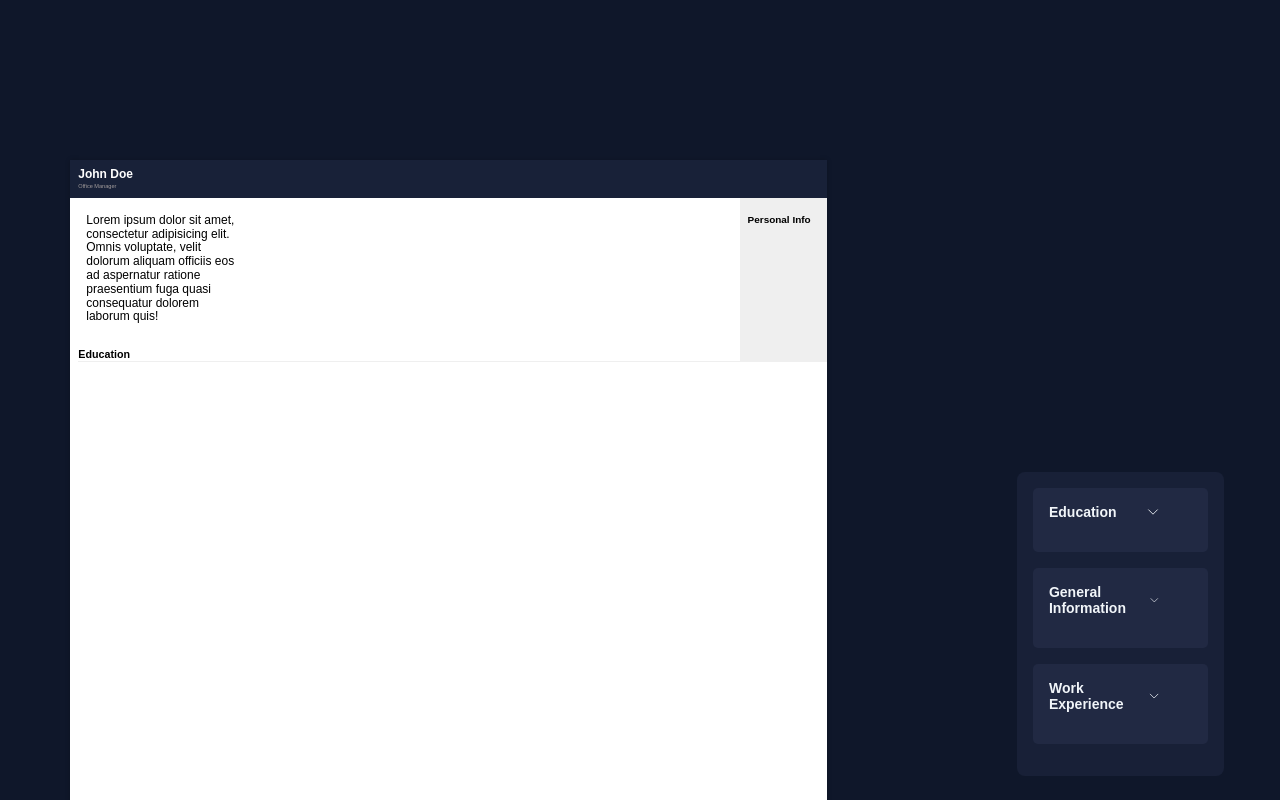
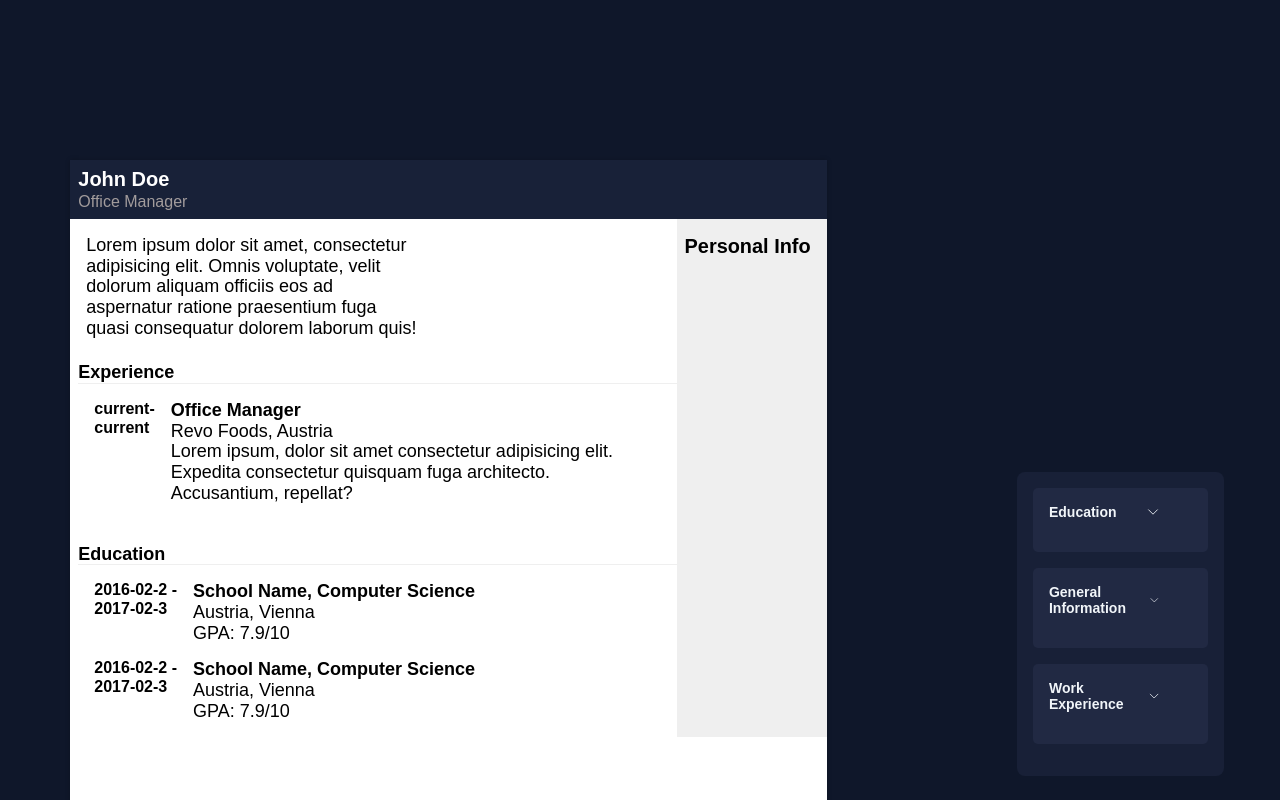
Before and after one commit to kwstaseL/cv-application, a React (Vite) app: page / in a window 1280 px wide. Shown: the top 800 px of the page. Built offline with nearby package versions, Linux system fonts and the light colour scheme.

Commit message:
Create CV component

```diff
--- a/src/CV/CV.css
+++ b/src/CV/CV.css
@@ -42,13 +42,257 @@
   min-height: 100%;
 }
 
+/* Experience/Education stylings */
+
+/* Experience Section */
+
+.cv__experience-list,
+.cv__education-list {
+  display: flex;
+  flex-direction: column;
+  align-items: start;
+  justify-content: start;
+  gap: 1rem;
+  padding: 1rem;
+}
+
+.cv__experience-entry,
+.cv__education-entry {
+  margin-top: 0.25rem;
+  display: flex;
+  gap: 1rem;
+}
+
+.main__date {
+  font-size: var(--size-3xs);
+}
+
+.main__position {
+  font-size: var(--size-xxs);
+}
+
+.main__location {
+  font-size: var(--size-xxs);
+}
+
+.main__description {
+  font-size: var(--size-xxs);
+}
+
 /* Common styles */
 
 .section__title {
   border-bottom: 1px solid rgb(239, 239, 239);
+  font-size: var(--size-xs);
 }
 
 .cv__section {
   margin-top: 1.5rem;
   margin-left: 0.5rem;
 }
+
+/* xs */
+@media (min-width: 475px) {
+  .cv__name {
+    font-size: var(--size-s);
+    color: white;
+  }
+
+  .cv__role {
+    font-size: var(--size-xxs);
+  }
+
+  /* Main */
+
+  .cv__professional-summary {
+    font-size: var(--size-xs);
+    max-width: 28ch;
+  }
+
+  .cv__aside {
+    font-size: var(--size-sm);
+  }
+
+  /* Experience/Education stylings */
+
+  /* Experience Section */
+
+  .cv__experience-entry,
+  .cv__education-entry {
+    margin-top: 0.1rem;
+  }
+
+  .main__date {
+    font-size: var(--size-xs);
+  }
+
+  .main__position {
+    font-size: var(--size-xs);
+  }
+
+  .main__location {
+    font-size: var(--size-xs);
+  }
+
+  .main__description {
+    font-size: var(--size-xs);
+  }
+}
+
+/* sm */
+@media (min-width: 640px) {
+  .cv__name {
+    font-size: var(--size-md);
+    color: white;
+  }
+
+  .cv__role {
+    font-size: var(--size-xs);
+  }
+
+  /* Main */
+
+  .cv__professional-summary {
+    font-size: var(--size-sm);
+    max-width: 28ch;
+  }
+
+  .cv__aside {
+    font-size: var(--size-md);
+  }
+
+  /* Experience/Education stylings */
+
+  /* Experience Section */
+
+  .cv__experience-entry,
+  .cv__education-entry {
+    margin-top: 0rem;
+  }
+
+  .main__date {
+    font-size: var(--size-xs);
+  }
+
+  .main__position {
+    font-size: var(--size-sm);
+  }
+
+  .main__location {
+    font-size: var(--size-sm);
+  }
+
+  .main__description {
+    font-size: var(--size-sm);
+  }
+
+  /* Common styles */
+
+  .section__title {
+    font-size: var(--size-sm);
+  }
+}
+
+/* md */
+@media (min-width: 768px) {
+  .cv__name {
+    font-size: var(--size-lg);
+    color: white;
+  }
+
+  .cv__role {
+    font-size: var(--size-sm);
+  }
+
+  /* Main */
+
+  .cv__professional-summary {
+    font-size: var(--size-md);
+    max-width: 35ch;
+  }
+
+  .cv__aside {
+    font-size: var(--size-xl);
+  }
+
+  /* Experience/Education stylings */
+
+  /* Experience Section */
+
+  .main__date {
+    font-size: var(--size-sm);
+  }
+
+  .main__position {
+    font-size: var(--size-base);
+  }
+
+  .main__location {
+    font-size: var(--size-base);
+  }
+
+  .main__description {
+    font-size: var(--size-base);
+  }
+
+  /* Common styles */
+
+  .section__title {
+    font-size: var(--size-base);
+  }
+}
+
+/* ls */
+@media (min-width: 1024px) {
+  .cv__name {
+    font-size: var(--size-xl);
+    color: white;
+  }
+
+  .cv__role {
+    font-size: var(--size-base);
+  }
+
+  /* Main */
+
+  .cv__professional-summary {
+    font-size: var(--size-lg);
+    max-width: 35ch;
+  }
+
+  .cv__aside {
+    font-size: var(--size-2xl);
+  }
+
+  /* Experience/Education stylings */
+
+  /* Experience Section */
+
+  .main__date {
+    font-size: var(--size-base);
+  }
+
+  .main__position {
+    font-size: var(--size-lg);
+  }
+
+  .main__location {
+    font-size: var(--size-lg);
+  }
+
+  .main__description {
+    font-size: var(--size-lg);
+  }
+
+  /* Common styles */
+
+  .section__title {
+    font-size: var(--size-lg);
+  }
+}
+
+/* xl */
+/* @media (min-width: 1280px) {} */
+
+/* 2xl */
+/* @media (min-width: 1536px) {} */
--- a/src/CV/CV.jsx
+++ b/src/CV/CV.jsx
@@ -1,4 +1,6 @@
 import "./CV.css";
+import EducationEntry from "../entries/EducationEntry";
+import ExperienceEntry from "../entries/ExperienceEntry";
 
 function CV() {
   return (
@@ -15,7 +17,34 @@ function CV() {
             praesentium fuga quasi consequatur dolorem laborum quis!
           </p>
           <section className="cv__section">
+            <h1 className="section__title">Experience</h1>
+            <ul className="cv__experience-list">
+              <ExperienceEntry
+                date="current-current"
+                position="Office Manager"
+                location="Revo Foods, Austria"
+                description="Lorem ipsum, dolor sit amet consectetur adipisicing elit. Expedita consectetur quisquam fuga architecto. Accusantium, repellat?"
+              />
+            </ul>
+          </section>
+          <section className="cv__section">
             <h1 className="section__title">Education</h1>
+            <ul className="cv__education-list">
+              <EducationEntry
+                date={{ startDate: "2016-02-2", endDate: "2017-02-3" }}
+                schoolName="School Name"
+                major="Computer Science"
+                location="Austria, Vienna"
+                gpa="7.9/10"
+              />
+              <EducationEntry
+                date={{ startDate: "2016-02-2", endDate: "2017-02-3" }}
+                schoolName="School Name"
+                major="Computer Science"
+                location="Austria, Vienna"
+                gpa="7.9/10"
+              />
+            </ul>
           </section>
         </section>
         <aside className="cv__aside">
--- a/src/Canvas/Canvas.css
+++ b/src/Canvas/Canvas.css
@@ -10,8 +10,8 @@
 /* xs */
 @media (min-width: 475px) {
   .canvas {
-    max-width: 36ch;
-    padding-bottom: 32rem;
+    max-width: 40ch;
+    padding-bottom: 40rem;
   }
 }
 
--- a/src/entries/EducationEntry.jsx
+++ b/src/entries/EducationEntry.jsx
@@ -1,17 +1,17 @@
 /* eslint-disable react/prop-types */
 function EducationEntry({ date, schoolName, major, location, gpa }) {
   return (
-    <li className="profile__education-entry">
-      <h1 className="profile__education-date-value main__date">
+    <li className="cv__education-entry">
+      <h1 className="cv__education-date-value main__date">
         {date.startDate} - <br />
         {date.endDate}
       </h1>
-      <div className="profile_education__info">
-        <h1 className="profile__education-position main__position">
+      <div className="cv_education__info">
+        <h1 className="cv__education-position main__position">
           {schoolName}, {major}
         </h1>
-        <p className="profile__education-location main__location">{location}</p>
-        <p className="profile__education-description main__description">
+        <p className="cv__education-location main__location">{location}</p>
+        <p className="cv__education-description main__description">
           GPA: {gpa}
         </p>
       </div>
--- a/src/entries/ExperienceEntry.jsx
+++ b/src/entries/ExperienceEntry.jsx
@@ -1,18 +1,14 @@
 /* eslint-disable react/prop-types */
 function ExperienceEntry({ date, position, location, description }) {
   return (
-    <li className="profile__experience-entry">
-      <div className="profile__experience-date">
-        <h1 className="profile__experience-date-value main__date">{date}</h1>
+    <li className="cv__experience-entry">
+      <div className="cv__experience-date">
+        <h1 className="cv__experience-date-value main__date">{date}</h1>
       </div>
-      <div className="profile_experience__info">
-        <h1 className="profile__experience-position main__position">
-          {position}
-        </h1>
-        <p className="profile__experience-location main__location">
-          {location}
-        </p>
-        <p className="profile__experience-description main__description">
+      <div className="cv_experience__info">
+        <h1 className="cv_experience-position main__position">{position}</h1>
+        <p className="cv__experience-location main__location">{location}</p>
+        <p className="cv__experience-description main__description">
           {description}
         </p>
       </div>
--- a/styles/App.css
+++ b/styles/App.css
@@ -21,7 +21,11 @@ main {
 }
 
 @media (min-width: 768px) {
+}
+
+@media (min-width: 1024px) {
   main {
     flex-direction: row;
+    margin-bottom: 2rem;
   }
 }
```
